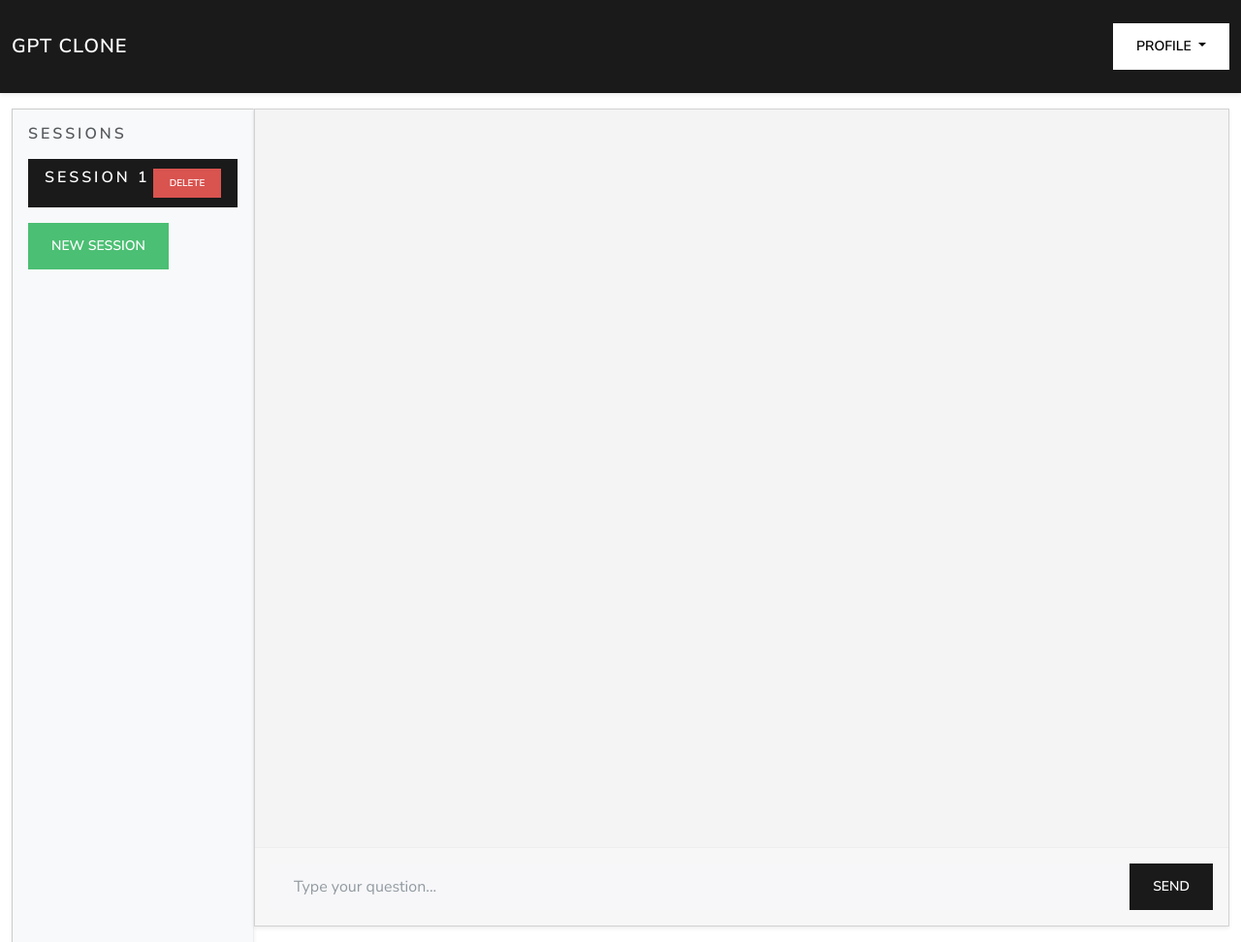
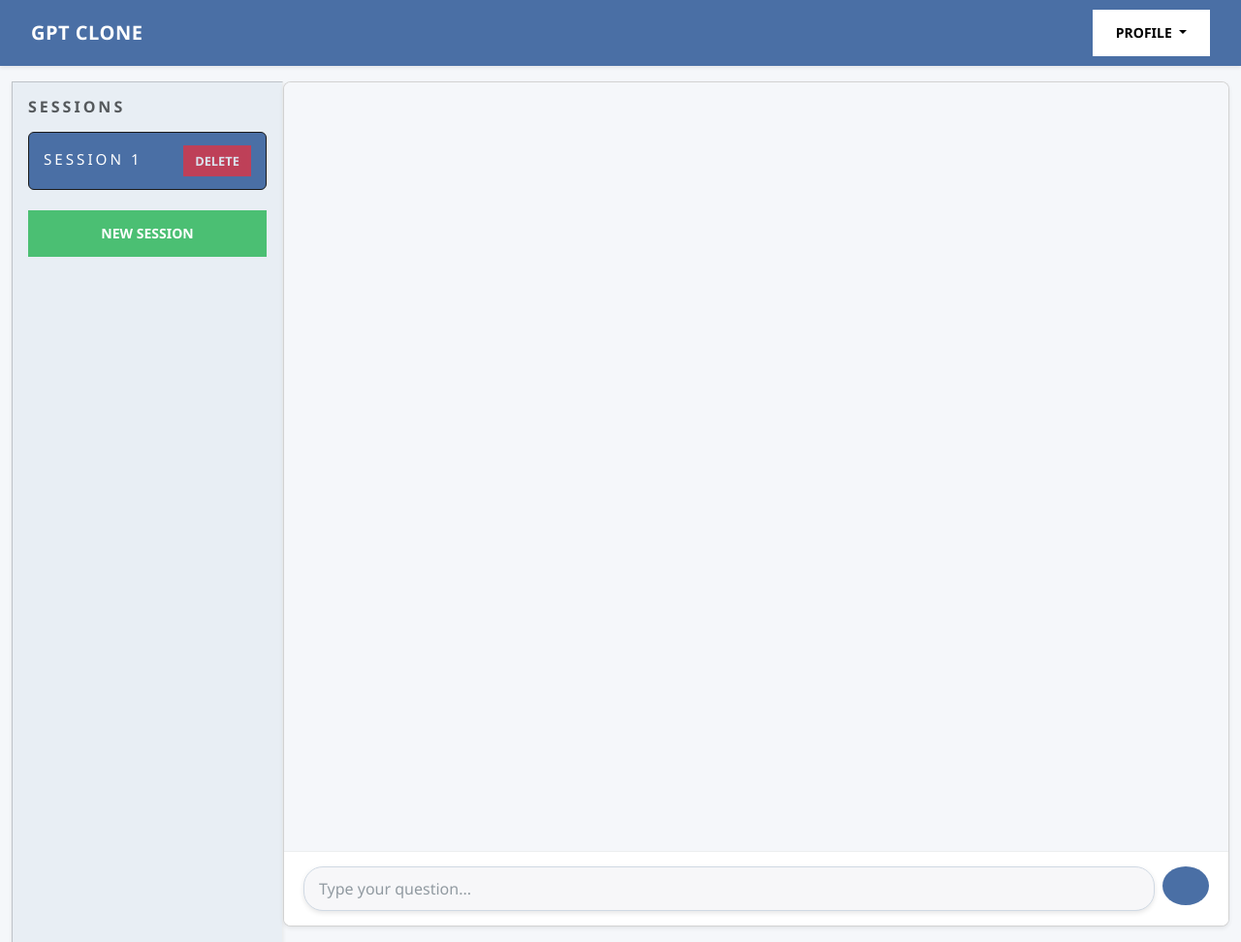
Before and after one commit to MesutHakanTaskiner/AI_Chatbot_With_LTM, a FastAPI app: page / in a window 1280 px wide. Shown: the whole page at 97% size. Run offline with FastAPI, Linux system fonts and the light colour scheme; some libraries are stand-ins or nearby versions.

```diff
--- a/templates/index.html
+++ b/templates/index.html
@@ -3,88 +3,217 @@
 <head>
   <meta charset="UTF-8">
   <meta name="viewport" content="width=device-width, initial-scale=1">
-  <title>GPT Clone Frontend</title>
+  <title>GPT</title>
   <!-- Bootstrap CSS -->
   <link href="https://cdn.jsdelivr.net/npm/bootswatch@5.3.2/dist/lux/bootstrap.min.css" rel="stylesheet">
   <style>
+    :root {
+      --primary-color: #4a6fa5;
+      --secondary-color: #334e68;
+      --light-bg: #f5f7fa;
+      --user-msg-bg: #e3f2fd;
+      --gpt-msg-bg: #fef6e4;
+      --system-msg-bg: #f3e5f5;
+      --sidebar-bg: #e8eef4;
+      --hover-color: #dfe6ed;
+      --border-color: #d0d9e4;
+    }
+
     body {
       height: 100vh;
       display: flex;
       flex-direction: column;
       overflow: hidden;
+      font-family: 'Segoe UI', Tahoma, Geneva, Verdana, sans-serif;
+      background-color: var(--light-bg);
     }
+
     #main-container {
       display: flex;
       flex: 1;
       overflow: hidden;
     }
+
     #sessions {
-      width: 250px;
-      min-width: 250px;
-      max-width: 250px;
-      background-color: #f8f9fa;
-      border-right: 1px solid #dee2e6;
+      width: 280px;
+      min-width: 280px;
+      max-width: 280px;
+      background-color: var(--sidebar-bg);
+      border-right: 1px solid var(--border-color);
       overflow-y: auto;
-      flex-shrink: 0; /* Prevent sidebar from shrinking */
+      flex-shrink: 0;
       height: 100vh;
+      box-shadow: 2px 0 10px rgba(0, 0, 0, 0.05);
     }
+
     #messages {
       flex: 1;
       overflow-y: auto;
       padding: 15px;
-      background-color: #f4f4f4;
+      background-color: var(--light-bg);
       display: flex;
       flex-direction: column;
-      min-width: 0; /* Prevents overflow issues */
+      min-width: 0;
     }
+
     #chat {
       display: flex;
       flex-direction: column;
       overflow: hidden;
+      border-radius: 8px;
+      background-color: white;
     }
+
     .message {
-      margin-bottom: 10px;
-      padding: 10px;
-      border-radius: 5px;
+      margin-bottom: 15px;
+      padding: 12px 16px;
+      border-radius: 8px;
       max-width: 80%;
-      word-wrap: break-word; /* Ensure long words don't break layout */
+      word-wrap: break-word;
+      box-shadow: 0 2px 5px rgba(0, 0, 0, 0.05);
     }
+
     .message.user {
-      background-color: #e0f7fa;
+      background-color: var(--user-msg-bg);
       align-self: flex-end;
+      border-bottom-right-radius: 2px;
     }
+
     .message.gpt {
-      background-color: #fff9c4;
+      background-color: var(--gpt-msg-bg);
       align-self: flex-start;
+      border-bottom-left-radius: 2px;
     }
+
     .message.system {
-      background-color: #d1c4e9;
+      background-color: var(--system-msg-bg);
       align-self: center;
     }
+
+    .message-content {
+      line-height: 1.5;
+    }
+
     .session-container {
-      height: 50px !important;
-      min-height: 50px !important;
-      max-height: 50px !important;
-      width: 100%;
+      height: 60px !important;
+      min-height: 60px !important;
+      max-height: 60px !important;
+      padding: 10px 15px !important;
+      transition: all 0.2s ease;
+      border-radius: 6px !important;
+      margin-bottom: 5px !important;
       display: flex;
       align-items: center;
+      border: 1px solid transparent;
     }
+
+    .session-container:hover {
+      background-color: var(--hover-color);
+    }
+
+    .session-container.active {
+      background-color: var(--primary-color) !important;
+      color: white !important;
+    }
+
     .session-container h6 {
+      max-width: 160px;
       overflow: hidden;
       white-space: nowrap;
       text-overflow: ellipsis;
       margin: 0;
-      font-size: 1rem;
+      font-size: 0.95rem;
+      font-weight: 500;
     }
+
     .session-container button {
       width: 70px !important;
-      height: 30px !important;
+      height: 32px !important;
       flex-shrink: 0;
+      font-size: 0.8rem;
+      opacity: 0.8;
+      transition: opacity 0.2s;
+    }
+
+    .session-container button:hover {
+      opacity: 1;
+    }
+
+    .navbar {
+      background-color: var(--primary-color) !important;
+      padding: 10px 20px;
+    }
+
+    .navbar-brand {
+      font-weight: 600;
+      letter-spacing: 0.5px;
+    }
+
+    #userInput {
+      border-radius: 20px;
+      padding: 10px 15px;
+      box-shadow: 0 2px 5px rgba(0, 0, 0, 0.1);
+      border: 1px solid var(--border-color);
+    }
+
+    .btn-primary {
+      background-color: var(--primary-color);
+      border-color: var(--primary-color);
+    }
+
+    .btn-primary:hover {
+      background-color: var(--secondary-color);
+      border-color: var(--secondary-color);
+    }
+
+    .btn-danger {
+      background-color: #dc3545;
+      border-color: #dc3545;
+    }
+
+    .btn-danger:hover {
+      background-color: #c82333;
+      border-color: #bd2130;
+    }
+
+    .card-footer {
+      background-color: white !important;
+      padding: 15px 20px !important;
+    }
+
+    .dropdown-menu {
+      box-shadow: 0 2px 10px rgba(0, 0, 0, 0.1);
+      border-radius: 8px;
+    }
+
+    .btn-send {
+      border-radius: 50%;
+      width: 40px;
+      height: 40px;
+      display: flex;
+      align-items: center;
+      justify-content: center;
+      margin-left: 10px;
+    }
+
+    .modal-content {
+      border-radius: 10px;
+      box-shadow: 0 5px 15px rgba(0, 0, 0, 0.1);
+    }
+
+    .modal-header {
+      background-color: var(--light-bg);
+      border-top-left-radius: 10px;
+      border-top-right-radius: 10px;
+    }
+
+    .session-list-item.active h6 {
+      color: white;
     }
   </style>
 </head>
 <body>
-  <nav class="navbar navbar-expand-lg navbar-dark bg-primary shadow-sm">
+  <nav class="navbar navbar-expand-lg navbar-dark shadow-sm">
     <div class="container-fluid">
       <a class="navbar-brand">GPT Clone</a>
       <div>
@@ -109,15 +238,15 @@
         <h5 class="mb-3">Sessions</h5>
         <div id="sessionList" class="list-group">
           <div class="session-container list-group-item list-group-item-action session-list-item active" data-session="session1">
-            <div class="d-flex w-100 justify-content-between">
-              <h6 class="mb-1 flex-grow-1" style="min-width:0;">Session 1</h6>
-              <button class="btn btn-sm btn-danger d-flex justify-content-center align-items-center" style="width:70px; height:30px;" onclick="deleteSession('session1', this)">
+            <div class="d-flex w-100 justify-content-between align-items-center">
+              <h6 class="mb-1 flex-grow-1" title="Session 1">Session 1</h6>
+              <button class="btn btn-sm btn-danger d-flex justify-content-center align-items-center" onclick="deleteSession('session1', this)">
                 Delete
               </button>
             </div>
           </div>
         </div>
-        <button class="btn btn-success mt-3" onclick="newSession()">
+        <button class="btn btn-success mt-3 w-100" onclick="newSession()">
           New Session
         </button>
       </div>
@@ -127,9 +256,11 @@
       <div id="messages" class="card-body flex-grow-1 p-3"></div>
       <div class="card-footer d-flex p-3 border-top">
         <input type="text" id="userInput" class="form-control flex-grow-1" placeholder="Type your question...">
-        <div class="ms-auto d-flex align-items-center">
-          <button class="btn btn-primary" onclick="sendMessage()">Send</button>
-        </div>
+        <button class="btn btn-primary btn-send ms-2" onclick="sendMessage()">
+          <svg xmlns="http://www.w3.org/2000/svg" width="16" height="16" fill="currentColor" class="bi bi-send-fill" viewBox="0 0 16 16">
+            <path d="M15.964.686a.5.5 0 0 0-.65-.65L.767 5.855H.766l-.452.18a.5.5 0 0 0-.082.887l.41.26.001.002 4.995 3.178 3.178 4.995.002.002.26.41a.5.5 0 0 0 .886-.083l6-15Zm-1.833 1.89L6.637 10.07l-.215-.338a.5.5 0 0 0-.154-.154l-.338-.215 7.494-7.494 1.178-.471-.47 1.178Z"/>
+          </svg>
+        </button>
       </div>
     </div>
   </div>
@@ -167,6 +298,7 @@
       </div>
     </div>
   </div>
+
   <!-- Modal for Memory Panel -->
   <div class="modal fade" id="memoryModal" tabindex="-1">
     <div class="modal-dialog modal-lg">
@@ -205,6 +337,7 @@
       </div>
     </div>
   </div>
+
   <!-- Bootstrap JS and dependencies -->
   <script src="https://cdn.jsdelivr.net/npm/bootstrap@5.3.2/dist/js/bootstrap.bundle.min.js"></script>
 
@@ -300,16 +433,23 @@ newSession() {
         const container = document.createElement('div');
         container.className = `session-container list-group-item list-group-item-action session-list-item ${sessionId === sessionManager.currentSession ? 'active' : ''}`;
         container.dataset.session = sessionId;
+
+        const sessionName = sessionManager.sessions[sessionId].name;
         container.innerHTML = `
-          <div class="d-flex w-100 justify-content-between">
-            <h6 class="mb-1 flex-grow-1" style="min-width:0;">${sessionManager.sessions[sessionId].name}</h6>
-            <button class="btn btn-sm btn-danger d-flex justify-content-center align-items-center" style="width:70px; height:30px;" onclick="deleteSession('${sessionId}', this)">
+          <div class="d-flex w-100 justify-content-between align-items-center">
+            <h6 class="mb-1 flex-grow-1" title="${sessionName}">${sessionName}</h6>
+            <button class="btn btn-sm btn-danger d-flex justify-content-center align-items-center" onclick="deleteSession('${sessionId}', this)">
               Delete
             </button>
           </div>
         `;
 
-        container.addEventListener('click', () => switchSession(sessionId));
+        container.addEventListener('click', (e) => {
+          // Prevent click event when clicking the delete button
+          if (e.target.tagName !== 'BUTTON' && !e.target.closest('button')) {
+            switchSession(sessionId);
+          }
+        });
         sessionList.appendChild(container);
       });
     }
@@ -372,10 +512,7 @@ newSession() {
           // Update the session name in the session data and UI
           sessionManager.sessions[sessionManager.currentSession].name = newSessionName;
           sessionManager.saveSessionsToLocalStorage();
-          const currentSessionElement = document.querySelector(`.session-container[data-session="${sessionManager.currentSession}"] h6`);
-          if (currentSessionElement) {
-            currentSessionElement.textContent = newSessionName;
-          }
+          renderSessions(); // Re-render all sessions to update names
         }
       })
       .catch(error => {
@@ -398,6 +535,9 @@ newSession() {
     }
 
     function deleteSession(sessionId, btn) {
+      // Stop event propagation to prevent triggering the session click
+      event.stopPropagation();
+
       fetch(`/session/${sessionId}`, { method: 'DELETE' })
         .then(response => {
           if (!response.ok) {
@@ -486,6 +626,10 @@ newSession() {
           const memory = data.memory;
           const memoryList = document.getElementById('memoryList');
           memoryList.innerHTML = '';
+
+          if (Object.keys(memory).length === 0) {
+            memoryList.innerHTML = '<div class="alert alert-info">No memory items found.</div>';
+          } else {
             for (const key in memory) {
               if (memory.hasOwnProperty(key)) {
                 const item = document.createElement('a');
@@ -499,6 +643,8 @@ newSession() {
                 memoryList.appendChild(item);
               }
             }
+          }
+
           var modal = new bootstrap.Modal(document.getElementById('memoryModal'));
           modal.show();
         })
@@ -533,7 +679,7 @@ newSession() {
           alert("Memory updated successfully");
           var editModal = bootstrap.Modal.getInstance(document.getElementById('editMemoryModal'));
           editModal.hide();
-          location.reload();
+          showMemoryPanel(); // Refresh memory panel instead of reloading
        })
        .catch(error => {
           console.error('Error updating memory:', error);
@@ -553,7 +699,7 @@ newSession() {
           alert("Memory deleted successfully");
           var editModal = bootstrap.Modal.getInstance(document.getElementById('editMemoryModal'));
           editModal.hide();
-          location.reload();
+          showMemoryPanel(); // Refresh memory panel instead of reloading
        })
        .catch(error => {
           console.error('Error deleting memory:', error);
```
Lines whose indentation alone changed are shown as unchanged.
